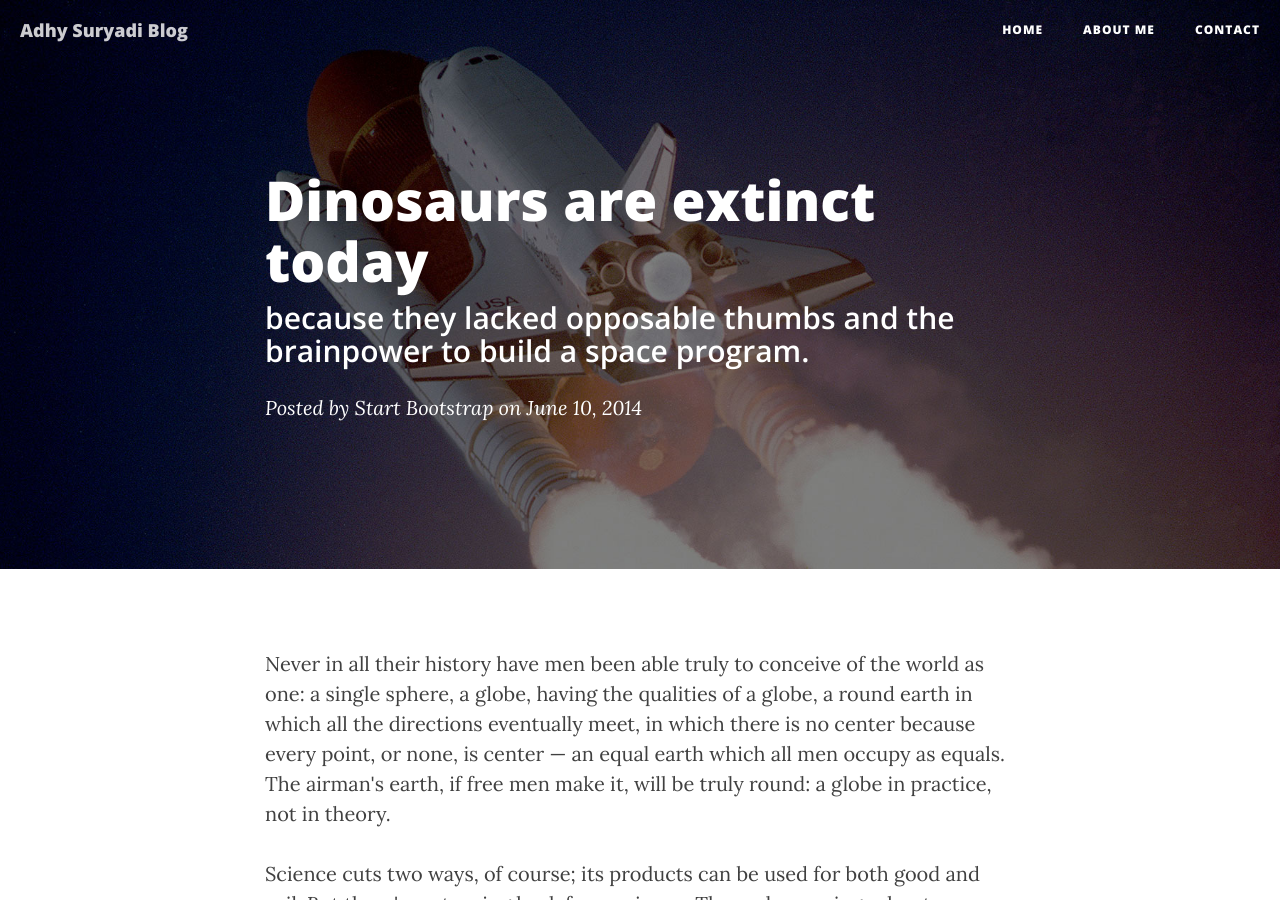
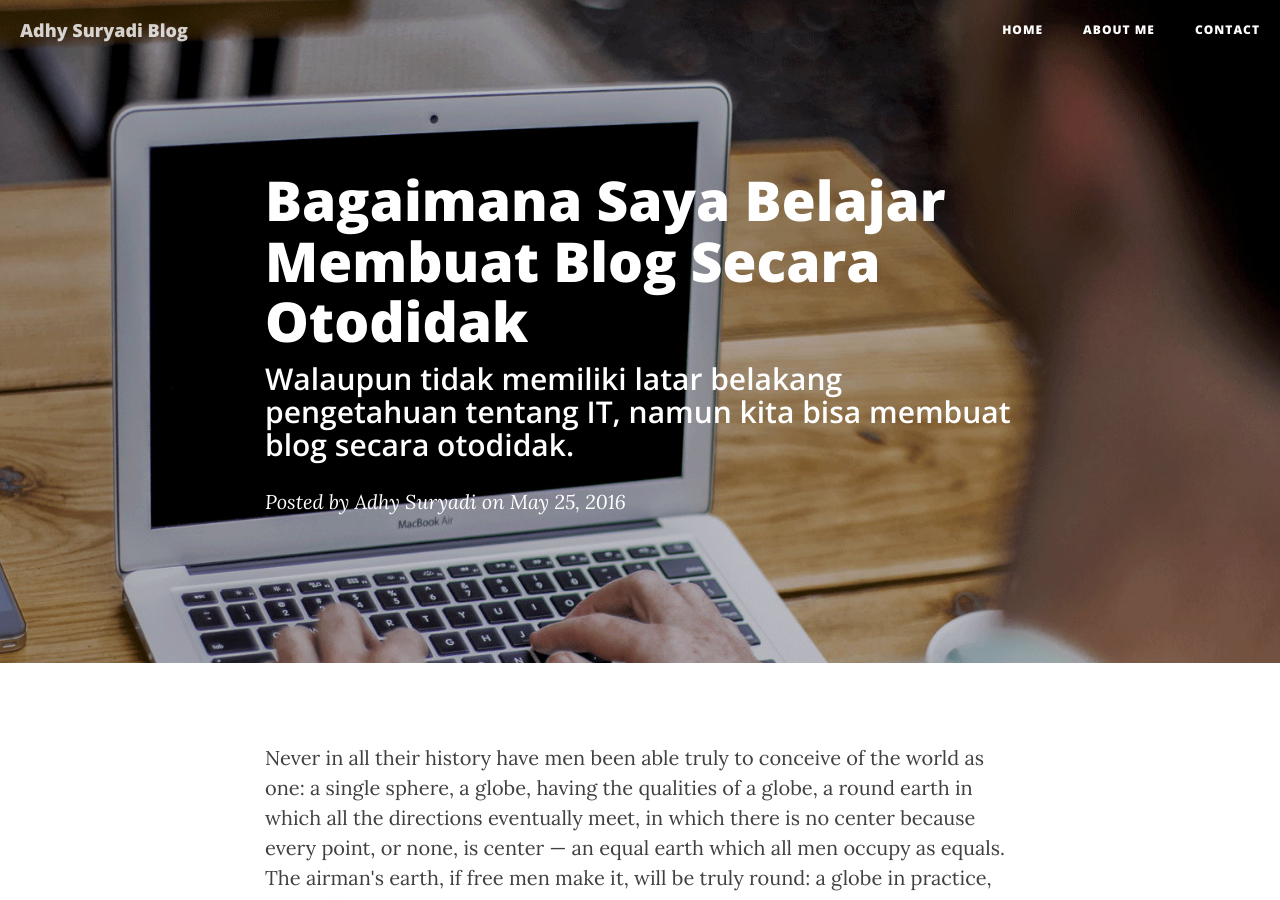
Before and after one commit to KompiAjaib/kompiajaib.github.io, a Jekyll site: the page built from _posts/2014-06-10-dinosaurs.markdown, in a window 1280 px wide and 900 px high. Built offline with Jekyll 4.4.1, drawn with Linux system fonts in a browser that asks for light colours; nearby versions of some CDN libraries; comment, search, counter and statistics services are not loaded.

Commit message:
Update 2014-06-10-dinosaurs.markdown

```diff
--- a/_posts/2014-06-10-dinosaurs.markdown
+++ b/_posts/2014-06-10-dinosaurs.markdown
@@ -1,10 +1,10 @@
 ---
 layout:     post
-title:      "Dinosaurs are extinct today"
-subtitle:   "because they lacked opposable thumbs and the brainpower to build a space program."
-date:       2014-06-10 12:00:00
-author:     "Start Bootstrap"
-header-img: "img/post-bg-01.jpg"
+title:      "Bagaimana Saya Belajar Membuat Blog Secara Otodidak"
+subtitle:   "Walaupun tidak memiliki latar belakang pengetahuan tentang IT, namun kita bisa membuat blog secara otodidak."
+date:       2016-05-25 08:36:00
+author:     "Adhy Suryadi"
+header-img: "img/github-blog-25-05-2016.jpg"
 ---
 
 <p>Never in all their history have men been able truly to conceive of the world as one: a single sphere, a globe, having the qualities of a globe, a round earth in which all the directions eventually meet, in which there is no center because every point, or none, is center — an equal earth which all men occupy as equals. The airman's earth, if free men make it, will be truly round: a globe in practice, not in theory.</p>
```
